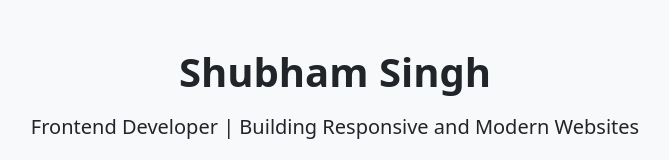
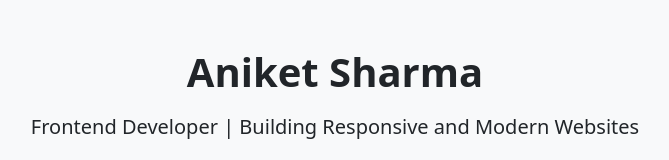
Before and after one commit to ZENINxOMEGA/Frontend-Dev, a plain HTML site: page Bootstrap/PersonalPortfolioBasics/index.html in a window 1280 px wide. Shown: the top 160 px of the page, without its empty margins (305-974 px from the left). Drawn offline with nearby package versions, Linux system fonts and the light colour scheme; grey boxes are pictures that could not be loaded.

Commit message:
[AniketSharma].updated

```diff
--- a/Bootstrap/PersonalPortfolioBasics/index.html
+++ b/Bootstrap/PersonalPortfolioBasics/index.html
@@ -9,7 +9,7 @@
 <body class="bg-light text-dark">
 
   <div class="container text-center p-5">
-    <h1 class="fw-bold mb-3">Shubham Singh</h1>
+    <h1 class="fw-bold mb-3">Aniket Sharma</h1>
     <p class="lead mb-4">Frontend Developer | Building Responsive and Modern Websites</p>
     <img src="https://picsum.photos/200" class="img-fluid rounded-circle mb-4" alt="Profile">
 
```
